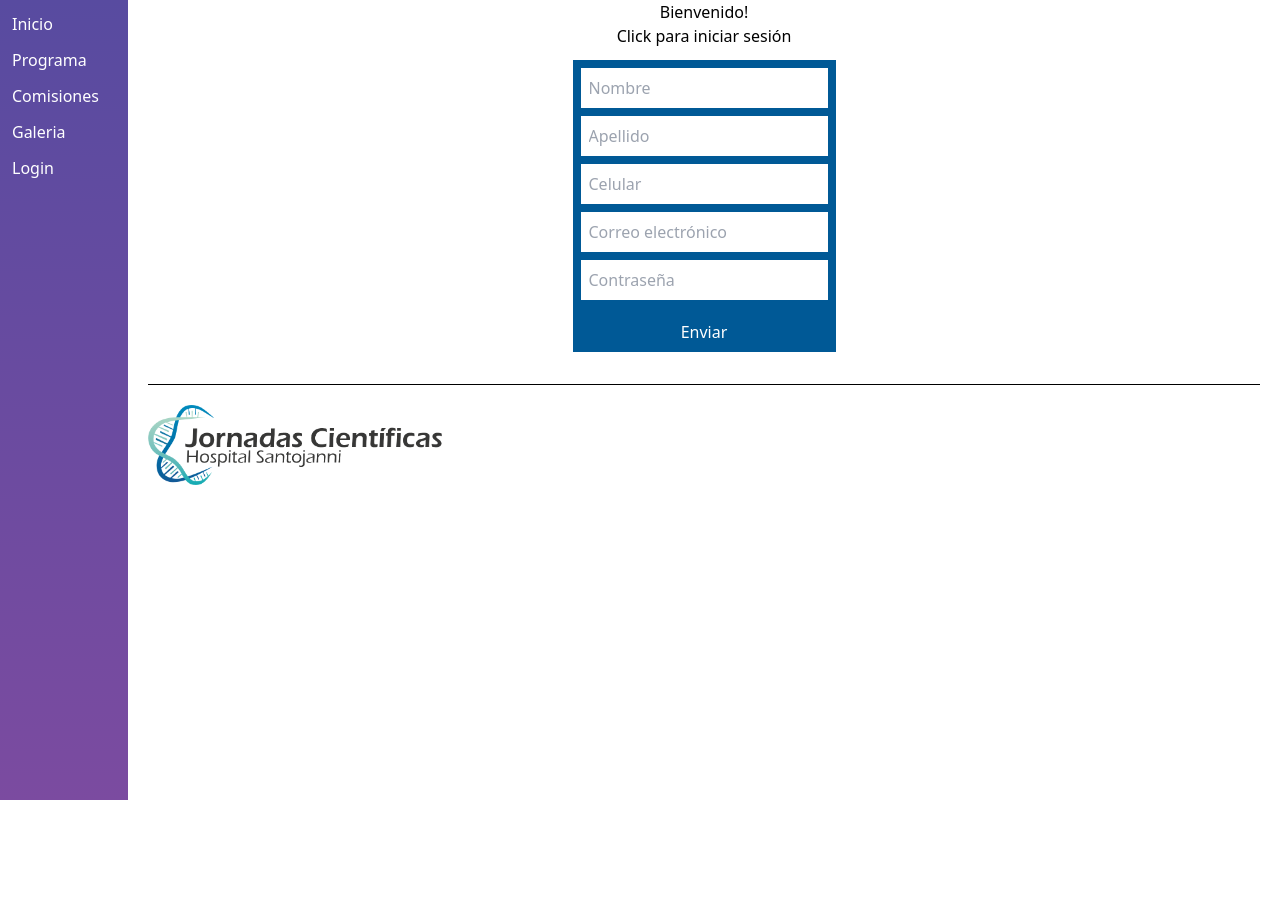
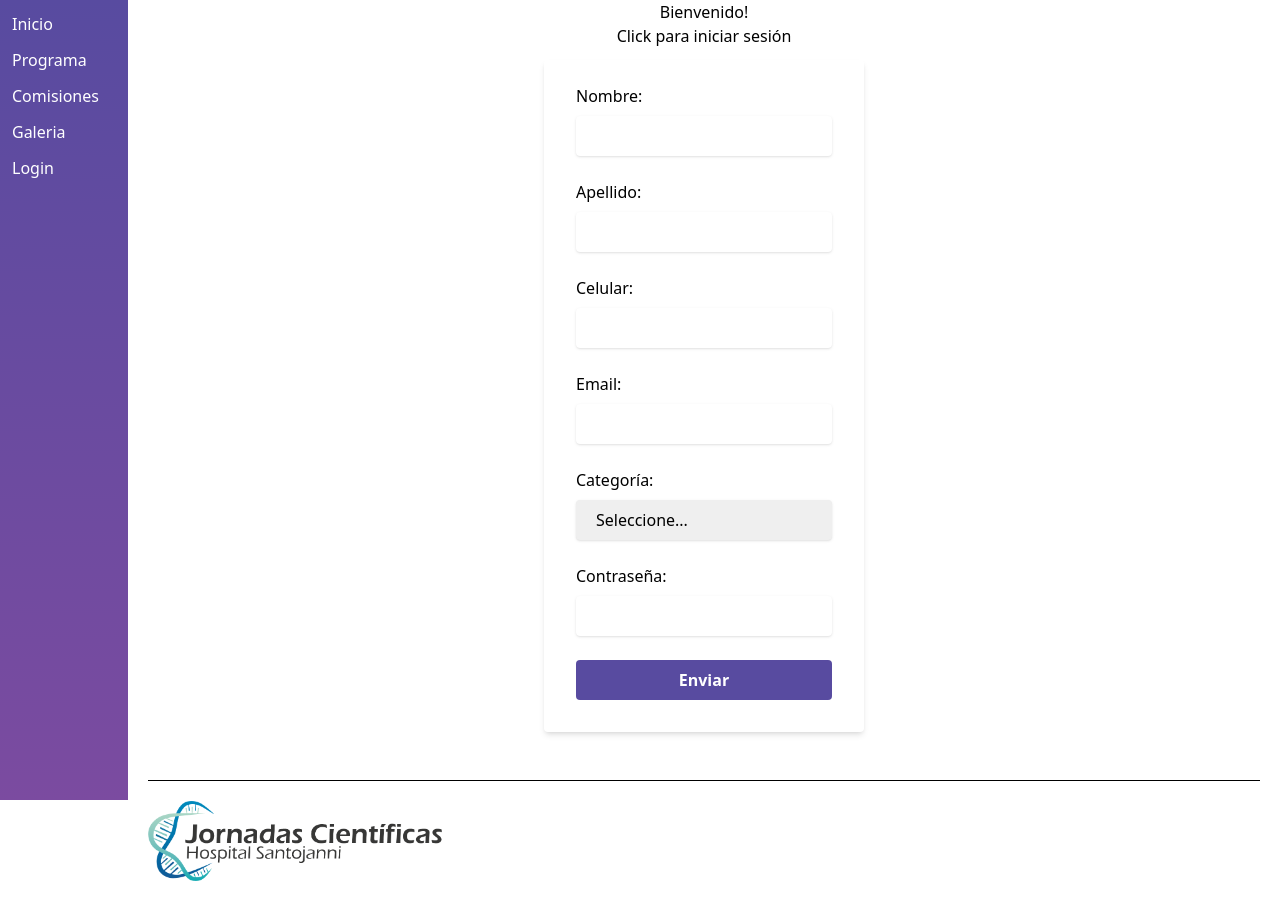
Before and after one commit to jprigotti/jornadas_cientificas_2024, a React (Vite) app: page /perfil in a window 1280 px wide. Both pictures are taken after a click on the button "Click para registrarse". Before the commit the page ends 800 px from the top, so only its background shows below. Built offline with nearby package versions, Linux system fonts and the light colour scheme; no server answers.

Commit message:
updated registration form

```diff
--- a/src/pages/login/components/SignUpForm.jsx
+++ b/src/pages/login/components/SignUpForm.jsx
@@ -1,60 +1,95 @@
 import React from 'react'
 import { useLogin } from '../hooks/useLogin';
+import { useSignUpForm } from '../hooks/useSignUpForm';
 
 const SignUpForm = () => {
     const { signUpEmail } = useLogin();
+    const { formData, handleChange, handleSubmit, errors } = useSignUpForm();
 
     return (
-        <div className='bg-Blue px-2 py-2'>
-            <form onSubmit={signUpEmail}>
-                <div >
+        <div className='w-full max-w-xs'>
+            <form
+                className='shadow-md rounded px-8 pt-6 pb-8 mb-4'
+                onSubmit={handleSubmit}>
+                <div className="flex flex-col mb-5">
+                    <label
+                        className='pb-2'>Nombre:</label>
                     <input
                         type="text"
                         name="name"
-                        className='w-full px-2 py-2 mb-2'
-                        placeholder="Nombre"
-                        required />
+                        value={formData.name}
+                        onChange={handleChange}
+                        className={`rounded shadow appearance-none px-5 py-2 mb-1 focus:outline-none focus:shadow-lightShadow ${errors.name && 'focus:outline border border-Red'}`}
+                    />
+                    {errors.name && <span className='text-sm text-Red'>{errors.name}</span>}
                 </div>
-                <div>
+                <div className="flex flex-col mb-5">
+                    <label
+                        className='pb-2'>Apellido:</label>
                     <input
                         type="text"
                         name="lastName"
-                        className='w-full px-2 py-2 mb-2'
-                        placeholder="Apellido"
-                        required />
+                        value={formData.lastName}
+                        onChange={handleChange}
+                        className={`rounded shadow appearance-none px-5 py-2 mb-1 focus:outline-none focus:shadow-lightShadow ${errors.lastName && 'focus:outline border border-Red'}`}
+                    />
+                    {errors.lastName && <span className='text-sm text-Red'>{errors.lastName}</span>}
                 </div>
-                <div>
+                <div className="flex flex-col mb-5">
+                    <label
+                        className='pb-2'>Celular:</label>
                     <input
                         type="text"
                         name="cell"
-                        className='w-full px-2 py-2 mb-2'
-                        placeholder="Celular"
-                        required />
+                        value={formData.cell}
+                        onChange={handleChange}
+                        className={`rounded shadow appearance-none px-5 py-2 mb-1 focus:outline-none focus:shadow-lightShadow ${errors.cell && 'focus:outline border border-Red'}`}
+                    />
+                    {errors.cell && <span className='text-sm text-Red'>{errors.cell}</span>}
                 </div>
-                <div>
+                <div className="flex flex-col mb-5">
+                    <label
+                        className='pb-2'>Email:</label>
                     <input
-                        type="email"
+                        type="text"
                         name="email"
-                        className='w-full px-2 py-2 mb-2'
-                        placeholder="Correo electrónico"
-                        required />
+                        value={formData.email}
+                        onChange={handleChange}
+                        className={`rounded shadow appearance-none px-5 py-2 mb-1 focus:outline-none focus:shadow-lightShadow ${errors.email && 'focus:outline border border-Red'}`}
+                    />
+                    {errors.email && <span className='text-sm text-Red'>{errors.email}</span>}
                 </div>
-                <div>
+                <div className="flex flex-col mb-5">
+                    <label className='pb-2'>Categoría:</label>
+                    <select
+                        name="category"
+                        value={formData.category} // Assuming you have state in your formData
+                        onChange={handleChange}
+                        className={`rounded shadow appearance-none px-5 py-2 mb-1 focus:outline-none focus:shadow-lightShadow ${errors.category && 'focus:outline border border-Red'}`}
+                    >
+                        <option value="">Seleccione...</option> {/* Placeholder option */}
+                        <option value="medico">Médico</option>
+                        <option value="residente">Residente</option>
+                        <option value="estudiante">Estudiante</option>
+                    </select>
+                    {errors.category && <span className='text-sm text-Red'>{errors.category}</span>}
+                </div>
+                <div className="flex flex-col mb-5">
+                    <label
+                        className='pb-2'>Contraseña:</label>
                     <input
                         type="password"
                         name="password"
-                        className='w-full px-2 py-2 mb-5'
-                        placeholder="Contraseña"
-                        required />
-                </div>
-                <div className="w-full flex justify-center text-White">
-                    <button
-                        type={"submit"}
-                        label={"Registarse"}
-                    >Enviar
-                    </button>
+                        value={formData.password}
+                        onChange={handleChange}
+                        className={`rounded shadow appearance-none px-5 py-2 mb-1 focus:outline-none focus:shadow-lightShadow ${errors.password && 'focus:outline border border-Red'}`}
+                    />
+                    {errors.password && <span className='text-sm text-Red'>{errors.password}</span>}
                 </div>
 
+                <button
+                    className='w-full bg-Violet hover:bg-LightViolet text-White font-bold py-2 px-4 rounded'
+                    type="submit">Enviar</button>
             </form>
         </div>
     )
--- a/src/pages/login/hooks/useLogin.js
+++ b/src/pages/login/hooks/useLogin.js
@@ -11,21 +11,22 @@ export const useLogin = () => {
     const [isRegistered, setIsRegistered] = useState(true);
     const navigate = useNavigate();
 
-    const signUpEmail = async (event) => {
-        event.preventDefault();
+    const signUpEmail = async (formData) => {
+        // event.preventDefault();
 
         try {
-            const form = new FormData(event.target)
-            const { name, lastName, cell, email, password } = Object.fromEntries(form.entries());
-            console.log("Form input data: ", name, lastName, cell, email, password);
-            const responseSignUp = await signUpWithEmail(email, password)
+            // const form = new FormData(event.target)
+            // const { name, lastName, cell, email, password } = Object.fromEntries(form.entries());
+            // console.log("Form input data: ", name, lastName, cell, email, password);
+            const responseSignUp = await signUpWithEmail(formData.email, formData.password)
             console.log("Registration response: ", responseSignUp.user)
             const user = {
                 uid: responseSignUp.user.uid,
-                name: name,
-                lastName: lastName,
-                cell: cell,
-                email: email,
+                name: formData.name,
+                lastName: formData.lastName,
+                cell: formData.cell,
+                category: formData.category,
+                email: formData.email,
             }
             const responseSaveUserDB = await saveUserInDB(user)
             console.log("Save user in DB response: ", responseSaveUserDB)
--- /dev/null
+++ b/src/pages/login/hooks/useSignUpForm.js
@@ -0,0 +1,78 @@
+import React, { useState } from "react";
+import { useLogin } from "./useLogin";
+
+export const useSignUpForm = () => {
+    const { signUpEmail } = useLogin();
+
+    // hook state declaration
+    const [formData, setFormData] = useState({
+        name: '',
+        lastName: '',
+        cell: '',
+        email: '',
+        category: '',
+        password: ''
+    });
+
+    const [errors, setErrors] = useState({});
+
+    const handleChange = (e) => {
+        const { name, value } = e.target;
+        setFormData({
+            ...formData,
+            [name]: value
+        });
+    };
+
+    const handleSubmit = async (e) => {
+        e.preventDefault();
+        const formErrors = validate();
+        if (Object.keys(formErrors).length === 0) {
+            console.log('Form data:', formData);
+            const signUpEmailResponse = await signUpEmail(formData)
+            console.log("signUpEmailResponse is: ", signUpEmailResponse)
+        } else {
+            setErrors(formErrors);
+            console.log('Errors');
+        }
+    };
+
+
+    const validate = () => {
+        let formErrors = {};
+
+        if (!formData.name) {
+            formErrors.name = 'Nombre es requerido';
+        }
+        if (!formData.lastName) {
+            formErrors.lastName = 'Apellido es requerido';
+        }
+        if (!formData.cell) {
+            formErrors.cell = 'cell es requerido';
+        }
+
+        if (!formData.email) {
+            formErrors.email = 'Email es requerido';
+        } else if (!/\S+@\S+\.\S+/.test(formData.email)) {
+            formErrors.email = 'Email is invalid';
+        }
+
+        if (!formData.category) {
+            formErrors.category = 'Categoría es requerido';
+        }
+
+        if (!formData.password) {
+            formErrors.password = 'Contraseña es requerida';
+        } else if (formData.password.length < 6) {
+            formErrors.password = 'La contraseña debe tener al menos 6 caracteres';
+        }
+        return formErrors;
+    };
+
+    return {
+        formData,
+        handleChange,
+        handleSubmit,
+        errors
+    }
+}
--- a/src/pages/perfil/components/UserProfile.jsx
+++ b/src/pages/perfil/components/UserProfile.jsx
@@ -13,8 +13,10 @@ const UserProfile = ({ userId }) => {
             <h1>Datos del usuario:</h1>
             <p>Nombre: {userData?.name}</p>
             <p>Apellido: {userData?.lastName}</p>
+            <p>Cell: {userData?.cell}</p>
+            <p>Categoría: {userData?.category}</p>
             <p>Email: {userData?.email}</p>
-            <p>Cell: {userData?.cell}</p>
+
             {/* Show more user information */}
         </div>
     )
--- a/src/services/firebase.services.js
+++ b/src/services/firebase.services.js
@@ -45,6 +45,8 @@ export const saveUserInDB = async (user) => {
         lastName: user.lastName,
         cell: user.cell,
         email: user.email,
+        category: user.category,
+        role: "user"
     };
 
     const res = await setDocument(COLLECTIONS.USERS, userDB, user.uid);
--- a/tailwind.config.js
+++ b/tailwind.config.js
@@ -14,12 +14,13 @@ export default {
       'LightViolet': '#7b4ba0',
       'Black': '#000',
       'DarkGrey': '#EEE',
-      'White': '#FFF'
+      'White': '#FFF',
+      'Red': '#de0a26'
     },
     fontFamily: {
       poppins: ['Poppins', 'sans-serif'],
     },
-    fontWeight:{
+    fontWeight: {
       thin: '300',
       regular: '400',
       medium: '500',
```
Also changed, not shown: src/pages/perfil/components/Registration.jsx (+12 -5 lines).
